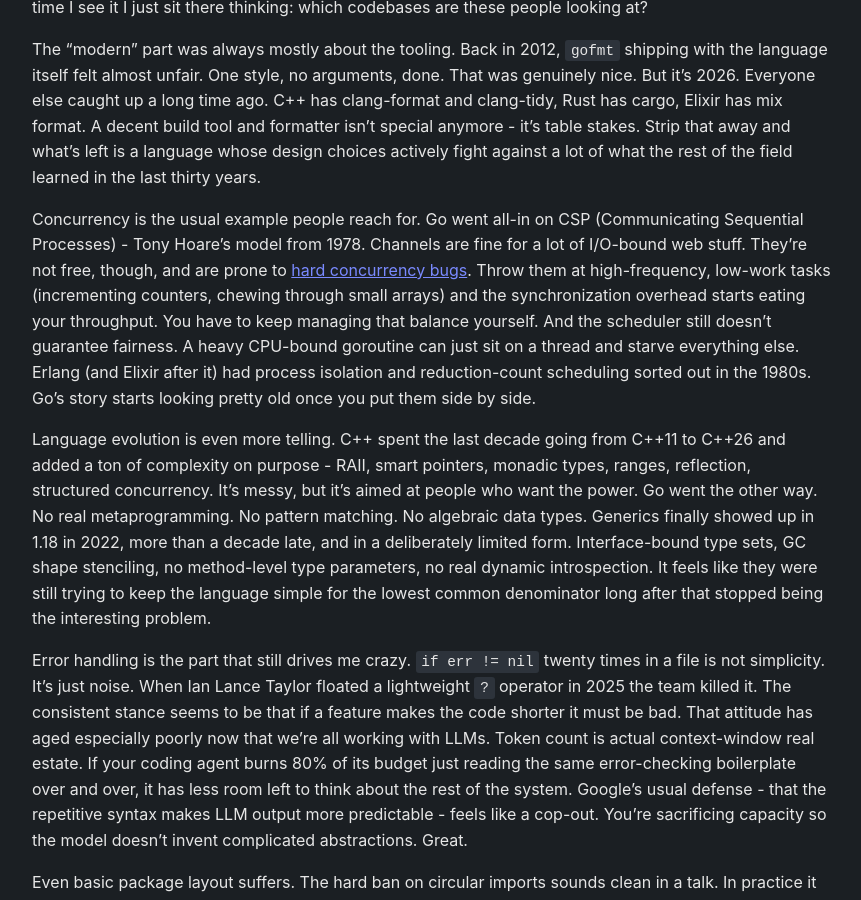
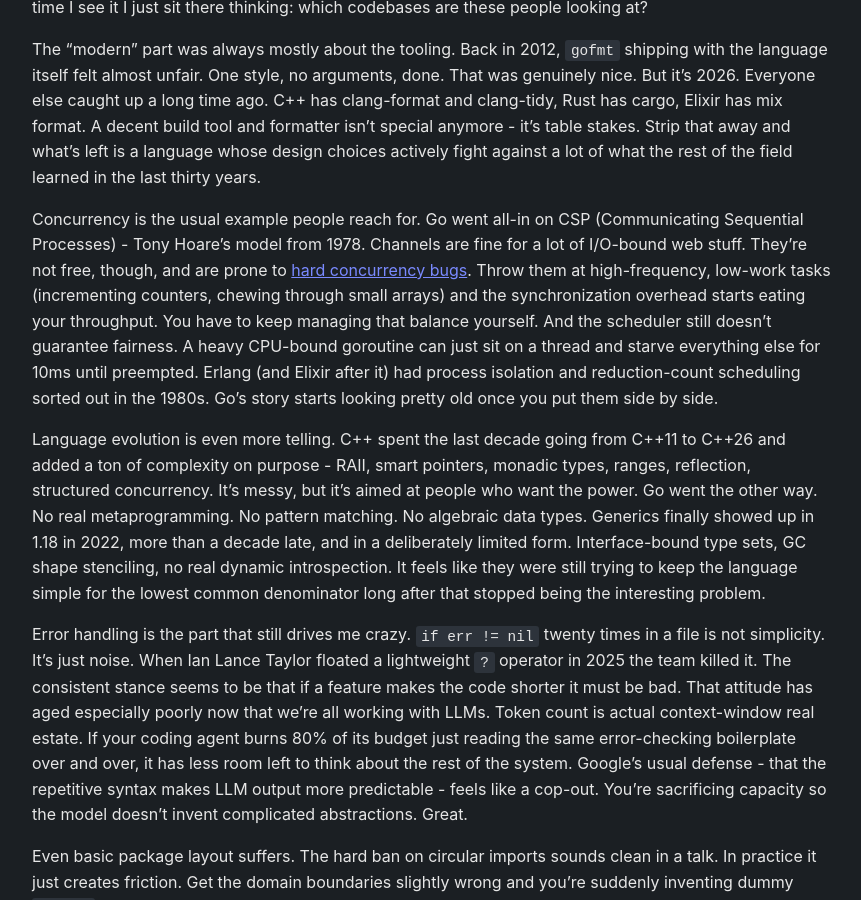
Before and after one commit to saleyn/saleyn.github.io, a Jekyll site: the page built from _posts/2026-08-30-go-modern-misnomer.md, in a window 1280 px wide and 900 px high, scrolled down 730 px. Shown: the whole window, without its empty margins (208-1069 px from the left). Built offline with Jekyll 4.4.1, drawn with Linux system fonts in a browser that asks for light colours.

Commit message:
Fix claim

```diff
--- a/_posts/2026-08-30-go-modern-misnomer.md
+++ b/_posts/2026-08-30-go-modern-misnomer.md
@@ -10,9 +10,9 @@
 
 The "modern" part was always mostly about the tooling. Back in 2012, `gofmt` shipping with the language itself felt almost unfair. One style, no arguments, done. That was genuinely nice. But it's 2026. Everyone else caught up a long time ago. C++ has clang-format and clang-tidy, Rust has cargo, Elixir has mix format. A decent build tool and formatter isn't special anymore - it's table stakes. Strip that away and what's left is a language whose design choices actively fight against a lot of what the rest of the field learned in the last thirty years.
 
-Concurrency is the usual example people reach for. Go went all-in on CSP (Communicating Sequential Processes) - Tony Hoare's model from 1978. Channels are fine for a lot of I/O-bound web stuff. They're not free, though, and are prone to [hard concurrency bugs](https://songlh.github.io/paper/go-study.pdf). Throw them at high-frequency, low-work tasks (incrementing counters, chewing through small arrays) and the synchronization overhead starts eating your throughput. You have to keep managing that balance yourself. And the scheduler still doesn't guarantee fairness. A heavy CPU-bound goroutine can just sit on a thread and starve everything else. Erlang (and Elixir after it) had process isolation and reduction-count scheduling sorted out in the 1980s. Go's story starts looking pretty old once you put them side by side.
+Concurrency is the usual example people reach for. Go went all-in on CSP (Communicating Sequential Processes) - Tony Hoare's model from 1978. Channels are fine for a lot of I/O-bound web stuff. They're not free, though, and are prone to [hard concurrency bugs](https://songlh.github.io/paper/go-study.pdf). Throw them at high-frequency, low-work tasks (incrementing counters, chewing through small arrays) and the synchronization overhead starts eating your throughput. You have to keep managing that balance yourself. And the scheduler still doesn't guarantee fairness. A heavy CPU-bound goroutine can just sit on a thread and starve everything else for 10ms until preempted. Erlang (and Elixir after it) had process isolation and reduction-count scheduling sorted out in the 1980s. Go's story starts looking pretty old once you put them side by side.
 
-Language evolution is even more telling. C++ spent the last decade going from C++11 to C++26 and added a ton of complexity on purpose - RAII, smart pointers, monadic types, ranges, reflection, structured concurrency. It's messy, but it's aimed at people who want the power. Go went the other way. No real metaprogramming. No pattern matching. No algebraic data types. Generics finally showed up in 1.18 in 2022, more than a decade late, and in a deliberately limited form. Interface-bound type sets, GC shape stenciling, no method-level type parameters, no real dynamic introspection. It feels like they were still trying to keep the language simple for the lowest common denominator long after that stopped being the interesting problem.
+Language evolution is even more telling. C++ spent the last decade going from C++11 to C++26 and added a ton of complexity on purpose - RAII, smart pointers, monadic types, ranges, reflection, structured concurrency. It's messy, but it's aimed at people who want the power. Go went the other way. No real metaprogramming. No pattern matching. No algebraic data types. Generics finally showed up in 1.18 in 2022, more than a decade late, and in a deliberately limited form. Interface-bound type sets, GC shape stenciling, no real dynamic introspection. It feels like they were still trying to keep the language simple for the lowest common denominator long after that stopped being the interesting problem.
 
 Error handling is the part that still drives me crazy. `if err != nil` twenty times in a file is not simplicity. It's just noise. When Ian Lance Taylor floated a lightweight `?` operator in 2025 the team killed it. The consistent stance seems to be that if a feature makes the code shorter it must be bad. That attitude has aged especially poorly now that we're all working with LLMs. Token count is actual context-window real estate. If your coding agent burns 80% of its budget just reading the same error-checking boilerplate over and over, it has less room left to think about the rest of the system. Google's usual defense - that the repetitive syntax makes LLM output more predictable - feels like a cop-out. You're sacrificing capacity so the model doesn't invent complicated abstractions. Great.
 
```
